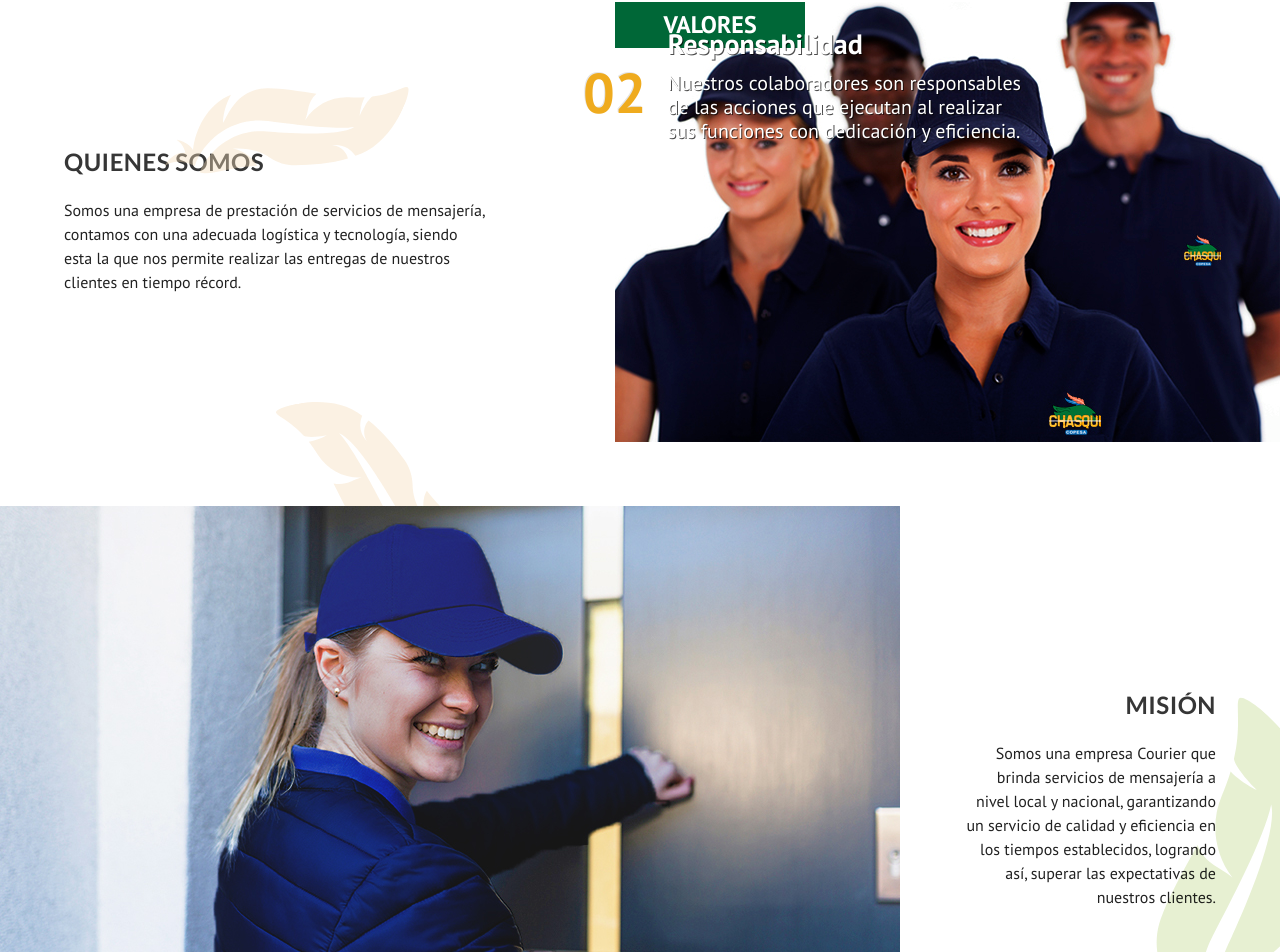
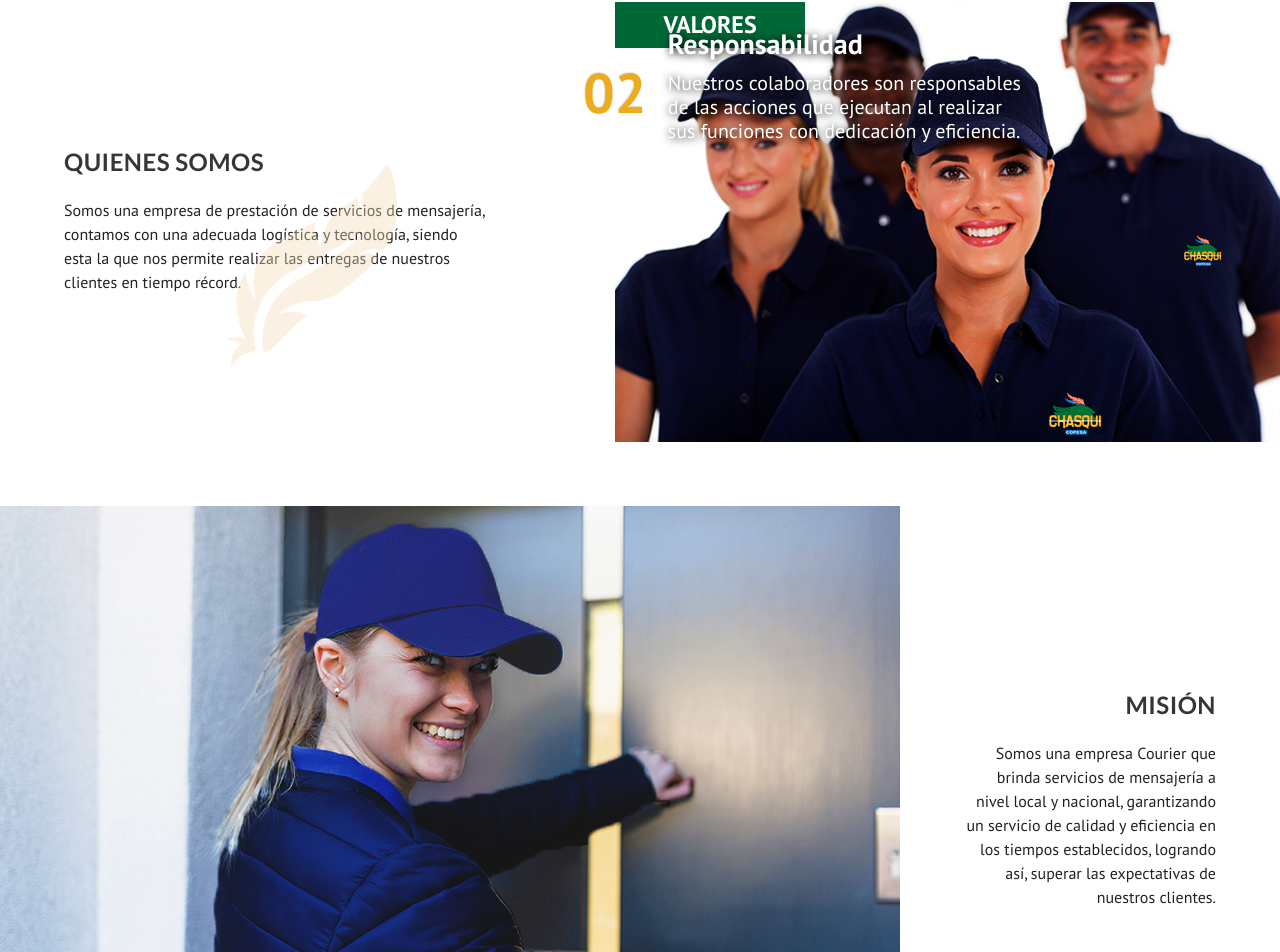
Before and after one commit to softbutterfly/chasquicopesa, a Vue app: page / in a window 1280 px wide. Shown: the part 788-1740 px from the top of the page. Built offline with nearby package versions, Linux system fonts and the light colour scheme.

Commit message:
Second last change until Ms. Chasqui coming: feather movement

```diff
--- a/src/App.vue
+++ b/src/App.vue
@@ -25,7 +25,7 @@
             </v-toolbar>
         </v-card>
 
-        <div ref="home" id="home" class="ch-section">
+        <div ref="home" id="home" class="ch-section" style="z-index:2;">
             <carousel :perPage="1" :autoplay="true" :loop="true">
                 <slide v-for="(slide, i) in content.home.carousel.items" :key="i">
                     <img :src="slide.src">
@@ -44,14 +44,14 @@
         </div>
         <div ref="about" id="about">
             <div id="about-us" class="ch-section">
-                <img :src="assets.RedFeather" class="chasqui-" style="
+                <img :src="assets.RedFeather" class="feather" style="
                     position: absolute;
                     opacity: 0.4;
                     transform: rotate(25deg);
                     width: 15%;
                     left: 15%;
                     top: 16%;">
-                <img :src="assets.RedFeather" style="
+                <img :src="assets.RedFeather" class="feather" style="
                     position: absolute;
                     opacity: 0.4;
                     transform: rotate(-100deg);
@@ -105,7 +105,7 @@
                 </div>
             </div>
             <div id="mision" class="ch-section">
-                <img :src="assets.GreenFeather" style="
+                <img :src="assets.GreenFeather" class="feather" style="
                     position: absolute;
                     opacity: 0.6;
                     transform: rotate(-45deg);
@@ -137,7 +137,7 @@
                 </div>
             </div>
             <div id="vision" class="ch-section">
-                <img :src="assets.BlueFeather" style="
+                <img :src="assets.BlueFeather" class="feather" style="
                     position: absolute;
                     opacity: 0.6;
                     transform: rotate(10deg);
@@ -173,14 +173,14 @@
             <v-parallax height="400" :src="assets.ChasquiParallax"></v-parallax>
         </div>
         <div  ref="services" id="services" class="ch-section">
-            <img :src="assets.GreenFeather" style="
+            <img :src="assets.GreenFeather" class="feather" style="
                 position: absolute;
                 opacity: 0.7;
                 width: 18%;
                 right: 0%;
                 top: 71.5%;
                 transform: rotate(-60deg) scaleX(-1);">
-            <img :src="assets.RedFeather" style="
+            <img :src="assets.RedFeather" class="feather" style="
                 position: absolute;
                 opacity: 0.6;
                 transform: rotate(0deg);
@@ -196,9 +196,9 @@
                                 <div class="text-content">
                                     Contamos con el personal calificado y una red de representantes a nivel local y nacional
                                     logrando realizar las entregas en el momento oportuno con compromiso y ética,
-                                    cualidades que nos caracterizan.
+                                    cualidades que nos caracterizan:
                                     <ul class="service-terms">
-                                        <li v-for="(condition, i) in content.services.contents.terms" :key="i"> <sup>(*)</sup>{{condition}}  </li>
+                                        <li v-for="(condition, i) in content.services.contents.terms" :key="i"> - {{condition}}  </li>
                                     </ul>
                                 </div>
                             </article>
@@ -207,14 +207,14 @@
                             <article class="tile is-child">
                                 <div class="carousel__container">
                                     <div class="carousel__label">SERVICIOS</div>
-                                    <carousel :perPage="1" :autoplay="true" :autoplayTimeout="7000" :loop="true">
+                                    <carousel :perPage="1" :autoplay="true" :autoplayTimeout="11000" :loop="true">
                                         <slide v-for="(service, i) in content.services.contents.carousel" :key="i">
                                             <div class="tile is-ancestor">
                                                 <img style="max-height:440px" :src="service.image">
                                             </div>
                                         </slide>
                                     </carousel>
-                                    <carousel class="TextCarousel" :perPage="1" :autoplay="true" :autoplayTimeout="7000" :loop="true">
+                                    <carousel class="TextCarousel" :perPage="1" :autoplay="true"  :autoplayTimeout="11000" :loop="true">
                                         <slide v-for="(service, i) in content.services.contents.carousel" :key="i">
                                             <div class="tile is-ancestor">
                                                 <div class="tile is-vertical is-12">
@@ -243,14 +243,14 @@
             </div>
         </div>
         <div ref="clients" id="clients" class="ch-section">
-            <img :src="assets.BlueFeather" style="
+            <img :src="assets.BlueFeather" class="feather" style="
                 position: absolute;
                 opacity: 0.6;
                 transform: rotate(10deg);
                 width: 18%;
                 left: 15%;
                 top: 73%;">
-            <img :src="assets.RedFeather" style="
+            <img :src="assets.RedFeather" class="feather" style="
                 position: absolute;
                 opacity: 0.7;
                 width: 14%;
@@ -265,7 +265,7 @@
             </carousel>
         </div>
         <div ref="contact" id="contact" class="ch-section">
-            <img :src="assets.GreenFeather" style="
+            <img :src="assets.GreenFeather" class="feather" style="
                 position: absolute;
                 opacity: 0.7;
                 width: 17%;
@@ -441,8 +441,7 @@ body.page-wrapper {
             position: fixed !important;
             box-shadow: 0 3px 2px 0 rgba(0, 0, 0, 0.18) !important;
             transition: 0.3s;
-            opacity: 1;
-            animation-name: fadeInOpacity;
+            opacity: acity;
             animation-iteration-count: 1;
             animation-timing-function: ease-in;
             animation-duration: 2s;
@@ -658,7 +657,7 @@ body.page-wrapper {
                                     }
                                 }
                                 .tile__text {
-                                    text-shadow: 1px 1px rgba(0, 0, 0, 0.7);
+                                    text-shadow: 1px 1px 8px rgba(0, 0, 0, 1);
                                     .carousel-title {
                                         margin-bottom: 12px;
                                         width: 360px;
@@ -756,7 +755,7 @@ body.page-wrapper {
                                 }
                             }
                             .tile__text {
-                                text-shadow: 1px 1px rgba(0, 0, 0, 0.7);
+                                text-shadow: 1px 1px 8px rgba(0, 0, 0, 1);
                                 .carousel-title {
                                     margin-bottom: 12px;
                                     width: 400px;
@@ -915,7 +914,24 @@ body.page-wrapper {
             }
         }
     }
+
+    .feather {
+        animation: rotating 5s;
+        animation-iteration-count: infinite;
+    }
 }
+
+
+
+@keyframes rotating {
+    0%   {transform: rotate(50deg) translateY(0px)}
+    25%  {transform: rotate(-50deg) translateY(100px);}
+    50%  {transform: rotate(50deg) translateY(200px);}
+    75%  {transform: rotate(-50deg) translateY(300px);}
+    100%  {transform: rotate(50deg) translateY(400px);}
+}
+
+
 
 @media screen and (max-width: 1225px) {
     #home {
@@ -1621,9 +1637,9 @@ export default {
                 services: {
                     contents: {
                         terms: {
-                            1: "Las entregas promedio en Lima Metropolitana se realizan en 24 horas.",
-                            2: "Nivel nacional en la capital de departamento es de 24 – 48 horas.",
-                            3: "Para ciudades en tránsito el tiempo de entrega depende de la distancia del destino en condiciones regulares, no considerando domingos y feriados."
+                            1: "Las entregas promedio en Lima Metropolitana se realizan de 5 a 24 horas.",
+                            2: "A nivel nacional en la capital de departamento es de 24 a 48 horas.",
+                            3: "Para ciudades en tránsito el tiempo de entrega depende de la distancia del destino en condiciones regulares, no considerando domingos ni feriados."
                         },
                         carousel: {
                             1: {
@@ -1714,7 +1730,7 @@ export default {
                             2: {
                                 icon: phone,
                                 title: "TELÉFONO",
-                                description: ["988890407"]
+                                description: ["988890407","# x colocar"]
                             },
                             3: {
                                 icon: facebook,
```
